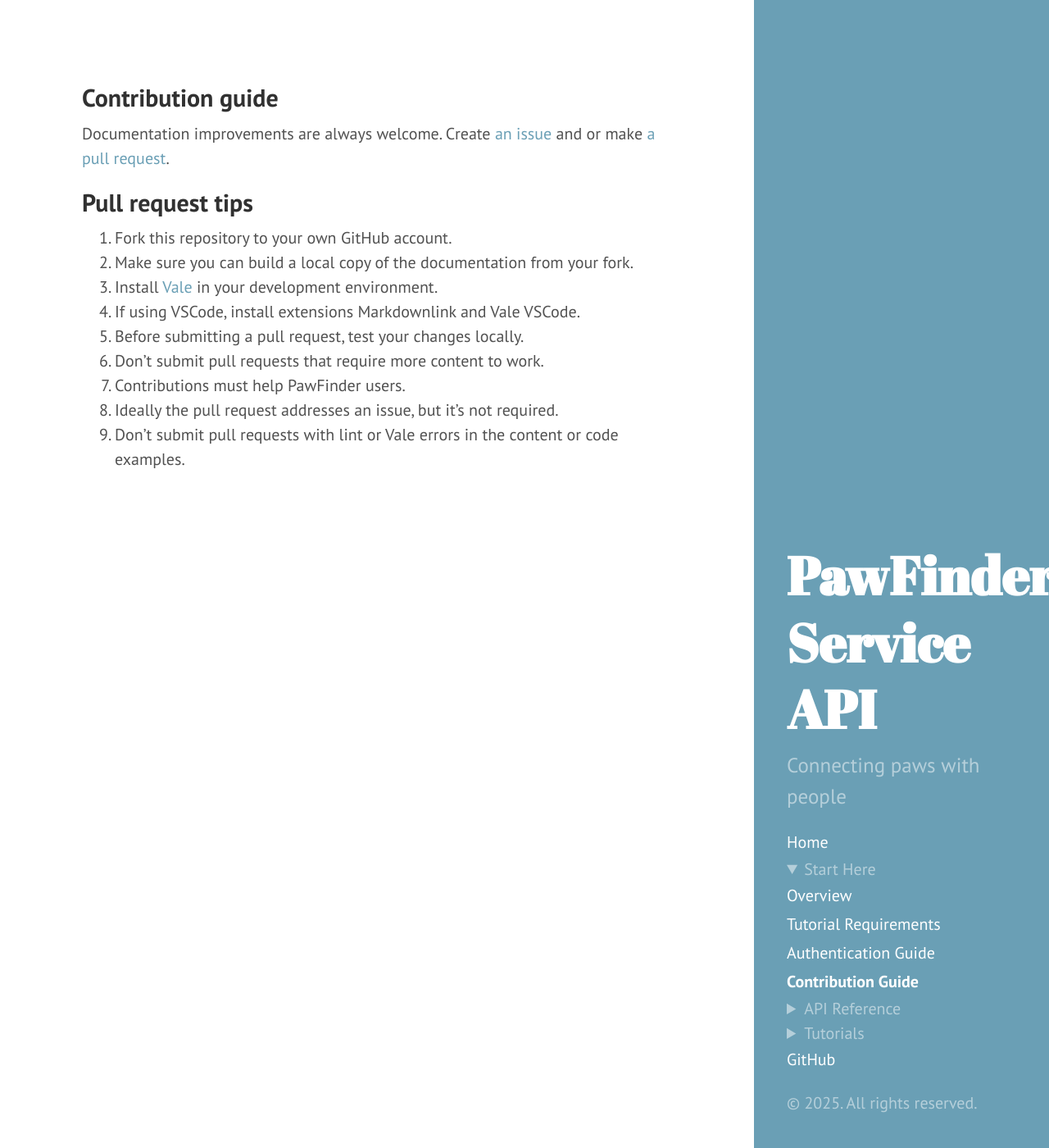
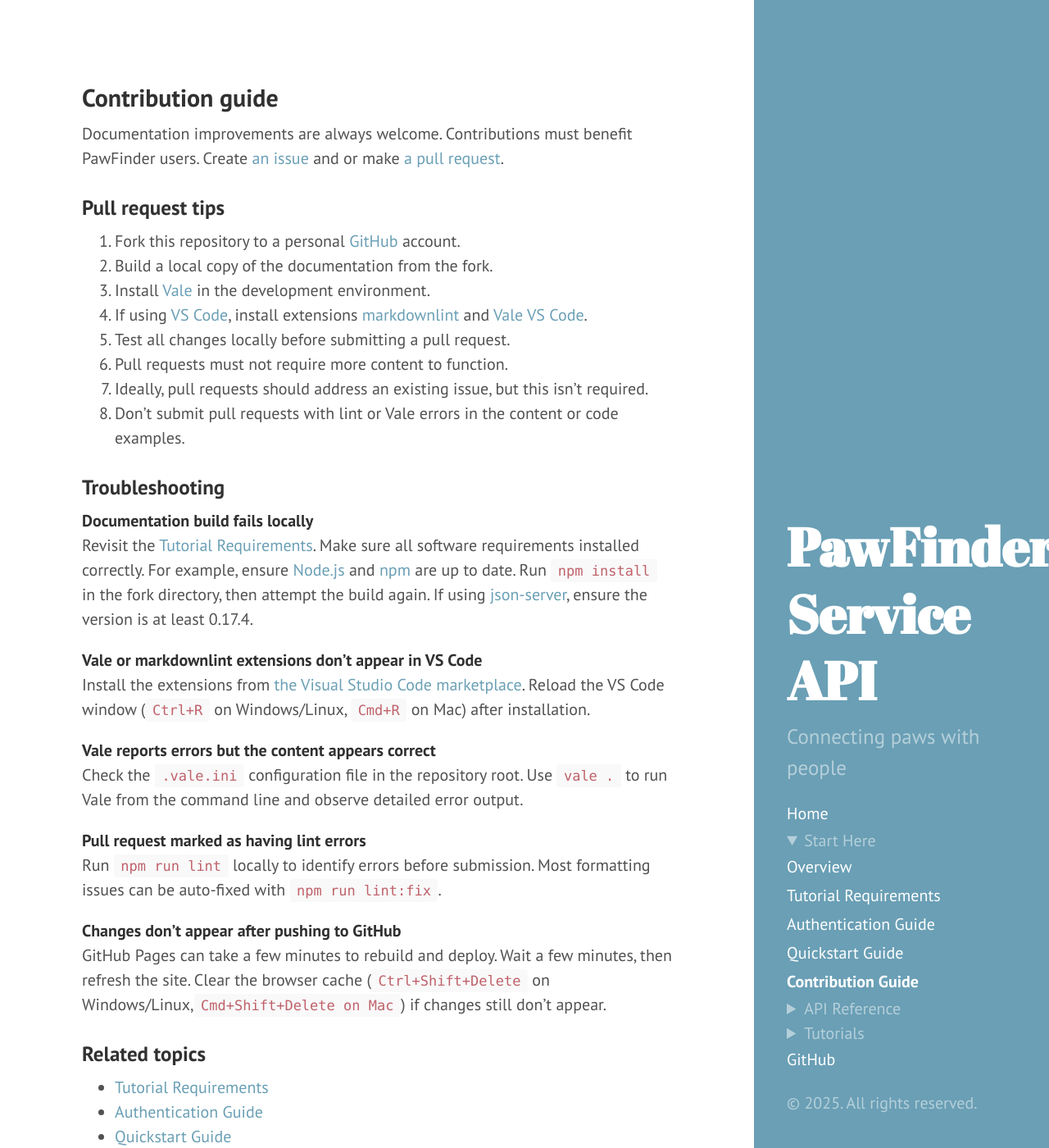
Before and after one commit to rhyannonjoy/pawfinder-service, a Jekyll site: the page built from docs/overview/contribution-guide.md, in a window 1280 px wide and 1400 px high. Shown: the whole window at 82% size. Built offline with Jekyll 4.4.1, drawn with Linux system fonts in a browser that asks for light colours.

Commit message:
docs(overview): reorg links list to match nav panel

```diff
--- a/_config.yml
+++ b/_config.yml
@@ -40,6 +40,7 @@ nav_items:
       - { title: "Overview", url: "/docs/overview/" }
       - { title: "Tutorial Requirements", url: "/docs/overview/tutorial-requirements/" }
       - { title: "Authentication Guide", url: "/docs/overview/authentication-guide/" }
+      - { title: "Quickstart Guide", url: "/docs/overview/quickstart-guide/" }
       - { title: "Contribution Guide", url: "/docs/overview/contribution-guide/" }
   - title: "API Reference"
     url: "/docs/api-reference/"
@@ -67,7 +68,6 @@ nav_items:
       - { title: "Build a location-aware search", url: "/docs/tutorials/build-location-aware-search/" }
       - { title: "Find the perfect pet", url: "/docs/tutorials/find-perfect-pet/" }
       - { title: "Mark a pet as adopted", url: "/docs/tutorials/mark-pet-adopted/" }
-      - { title: "Quickstart Guide", url: "/docs/tutorials/quickstart-guide/" }
       - { title: "Track adoption status", url: "/docs/tutorials/track-adoption-status/" }
   - title: "GitHub"
     url: "https://github.com/rhyannonjoy/pawfinder-service"
--- a/docs/overview/contribution-guide.md
+++ b/docs/overview/contribution-guide.md
@@ -6,18 +6,57 @@ permalink: /docs/overview/contribution-guide/
 
 ## Contribution guide
 
-Documentation improvements are always welcome.
-Create [an issue](https://github.com/rhyannonjoy/pawfinder-service/issues) and or
+Documentation improvements are always welcome. Contributions
+must benefit PawFinder users. Create
+[an issue](https://github.com/rhyannonjoy/pawfinder-service/issues) and or
 make [a pull request](https://github.com/rhyannonjoy/pawfinder-service/pulls).
 
-## Pull request tips
+### Pull request tips
 
-1. Fork this repository to your own GitHub account.
-2. Make sure you can build a local copy of the documentation from your fork.
-3. Install [Vale](https://vale.sh/) in your development environment.
-4. If using VSCode, install extensions Markdownlink and Vale VSCode.
-5. Before submitting a pull request, test your changes locally.
-6. Don't submit pull requests that require more content to work.
-7. Contributions must help PawFinder users.
-8. Ideally the pull request addresses an issue, but it's not required.
-9. Don't submit pull requests with lint or Vale errors in the content or code examples.
+1. Fork this repository to a personal [GitHub](https://github.com) account.
+2. Build a local copy of the documentation from the fork.
+3. Install [Vale](https://vale.sh/) in the development environment.
+4. If using [VS Code](https://code.visualstudio.com/download),
+install extensions [markdownlint](https://marketplace.visualstudio.com/items?itemName=DavidAnson.vscode-markdownlint) and
+[Vale VS Code](https://marketplace.visualstudio.com/items?itemName=ChrisChinchilla.vale-vscode).
+5. Test all changes locally before submitting a pull request.
+6. Pull requests must not require more content to function.
+7. Ideally, pull requests should address an existing issue,
+but this isn't required.
+8. Don't submit pull requests with lint or Vale errors in
+the content or code examples.
+
+### Troubleshooting
+
+**Documentation build fails locally**\
+Revisit the [Tutorial Requirements](tutorial-requirements.md).
+Make sure all software requirements installed correctly. For
+example, ensure [Node.js](https://nodejs.org/en/download)
+and [npm](https://docs.npmjs.com/downloading-and-installing-node-js-and-npm)
+are up to date. Run `npm install` in the fork directory,
+then attempt the build again. If using [json-server](https://www.npmjs.com/package/json-server), ensure the version is at least 0.17.4.
+
+**Vale or markdownlint extensions don't appear in VS Code**\
+Install the extensions from [the Visual Studio Code marketplace](https://marketplace.visualstudio.com/VSCode). Reload the VS Code window
+(`Ctrl+R` on Windows/Linux, `Cmd+R` on Mac) after installation.
+
+**Vale reports errors but the content appears correct**\
+Check the `.vale.ini` configuration file in the repository root.
+Use `vale .` to run Vale from the command line and observe
+detailed error output.
+
+**Pull request marked as having lint errors**\
+Run `npm run lint` locally to identify errors before submission. Most formatting issues can be auto-fixed with `npm run lint:fix`.
+
+**Changes don't appear after pushing to GitHub**\
+GitHub Pages can take a few minutes to rebuild and deploy.
+Wait a few minutes, then refresh the site. Clear the browser cache
+(`Ctrl+Shift+Delete` on Windows/Linux,`Cmd+Shift+Delete on Mac`)
+if changes still don't appear.
+
+### Related topics
+
+- [Tutorial Requirements](tutorial-requirements.md)
+- [Authentication Guide](authentication-guide.md)
+- [Quickstart Guide](quickstart-guide.md)
+- [API Index](../api-reference/api-index.md)
```
Also changed, not shown: docs/overview/overview.md (+4 -3 lines), docs/overview/quickstart-guide.md (renamed from docs/tutorials/quickstart-guide.md, +2 -2 lines), docs/overview/tutorial-requirements.md (+1 -1 lines), index.md (+28 -50 lines), README.md.
